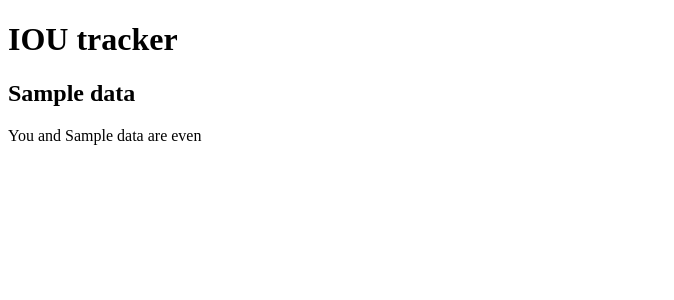
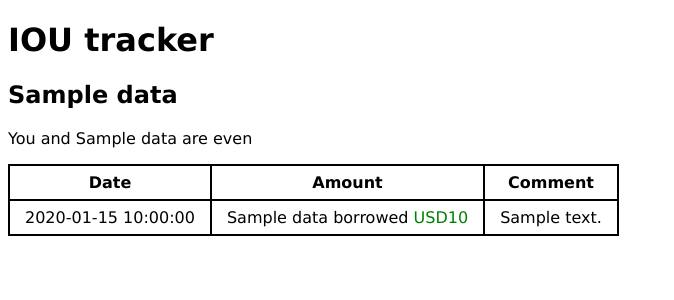
Before and after one commit to joesingo/iou-tracker, a Flask app: template templates/list.html in a window 1280 px wide. Shown: the top 300 px of the page, without its empty margins (0-674 px from the left). Run offline with Flask 2, Linux system fonts and the light colour scheme; the template is opened without the code that fills it: most values are stand-ins (such as "Sample title", 1, 10 or a date in 2020).

Commit message:
Show transactions in a table on home page

```diff
--- a/app.py
+++ b/app.py
@@ -1,6 +1,9 @@
 import json
+from datetime import datetime
+
 from flask import Flask, session, redirect, render_template, request
 import requests
+
 from passwd import PASSWORDS
 
 BASE_DB_URL = "http://localhost:5984/"
@@ -16,7 +19,7 @@ def create_iou(a, b):
     doc = {}
     doc["people"] = [a, b]
     doc["transactions"] = []
-    doc["currency"] = "GBP"
+    doc["currency"] = u"\xA3"
 
     res = requests.get(BASE_DB_URL + "_uuids")
     uuid = json.loads(res.content)["uuids"][0]
@@ -60,9 +63,13 @@ def home():
 
         # Work out the amount owed to the user
         data[person]["owed"] = 0
-        for t in row["value"]["transactions"]:
+        for i, t in enumerate(row["value"]["transactions"]):
             sign = 1 if t["lender"] == session["username"] else -1
             data[person]["owed"] += sign * t["amount"]
+
+            # Format date so it can be displayed nicely in template
+            date = datetime.fromtimestamp(t["timestamp"])
+            data[person]["transactions"][i]["formatted_date"] = format(date, "%d/%m/%y")
 
     return render_template("list.html", data=data)
 
--- a/templates/list.html
+++ b/templates/list.html
@@ -2,41 +2,74 @@
 <html>
 
 <head>
+
+    <style type="text/css">
+        body {
+            font-family: "Verdana", sans-serif;
+        }
+        .trans-table {
+            border-collapse: collapse;
+        }
+        .trans-table td, .trans-table th {
+            border: 2px solid black;
+            padding: 7px 15px;
+        }
+
+        .owed {
+            color: green;
+        }
+        .debt {
+            color: red;
+        }
+
+    </style>
 
 </head>
 
 <body>
     <h1>IOU tracker</h1>
 
+    <div id="content">
+
         {% for i in data %}
             <h2>{{ i }}</h2>
 
             <p>
                 {% if data[i]["owed"] > 0 %}
-                {{ i }} owes you <span class="credit">{{ data[i]["owed"] }}</span>
+                    {{ i }} owes you <span class="owed">{{ data[i]["currency"] }}{{ data[i]["owed"] }}</span>
                 {% elif data[i]["owed"] < 0 %}
-                You owe {{ i }} <span class="debt">{{ -data[i]["owed"] }}</span>
+                    You owe {{ i }} <span class="debt">{{ data[i]["currency"] }}{{ -data[i]["owed"] }}</span>
                 {% else %}
                     You and {{ i }} are even
                 {% endif %}
             </p>
 
-<!--         <table>
+            {% if data[i]["transactions"] %}
+                <table class="trans-table">
                     <tr>
                         <th>Date</th>
+                        <th>Amount</th>
                         <th>Comment</th>
-                <th>Amount</th>
                     </tr>
                     {% for t in data[i]["transactions"] %}
                         <tr>
                             <td>{{ t["formatted_date"] }}</td>
-                    <td>{{ t["comment"]}}</td>
-                    <td>{{ t["amount"] }}</td>
+                            <td>
+                                {% if t["lender"] == i %}
+                                    You borrowed <span class="debt">{{ data[i]["currency"] }}{{ t["amount"] }}</span>
+                                {% else %}
+                                    {{ i }} borrowed <span class="owed">{{ data[i]["currency"] }}{{ t["amount"] }}</span>
+                                {% endif %}
+                            </td>
+                            <td>{{ t["comment"] }}</td>
                         </tr>
                     {% endfor %}
-        </table> -->
+                </table>
+            {% endif %}
 
         {% endfor %}
+
+    </div>
 </body>
 
 </html>
```
Lines whose indentation alone changed are shown as unchanged.
